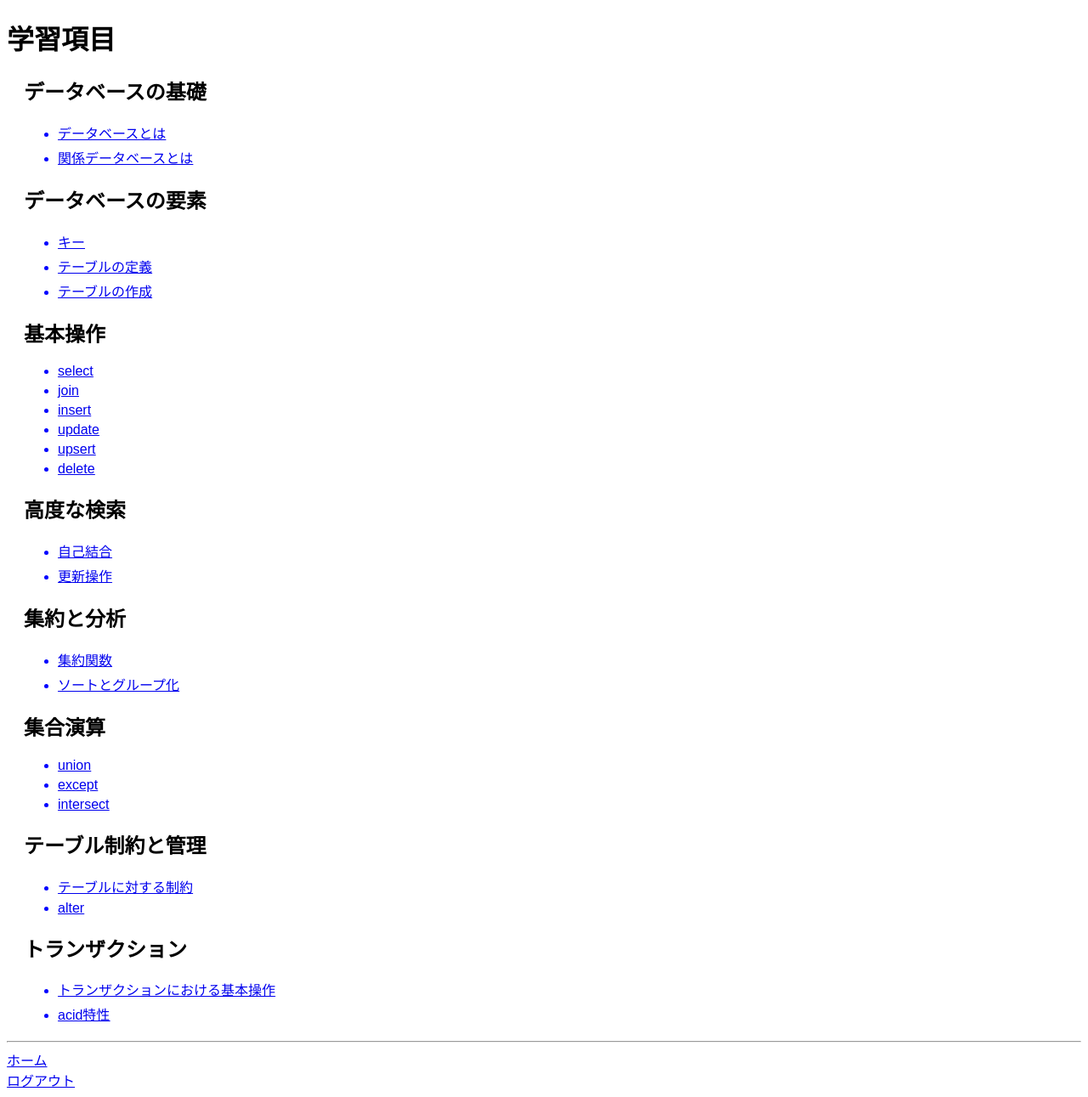
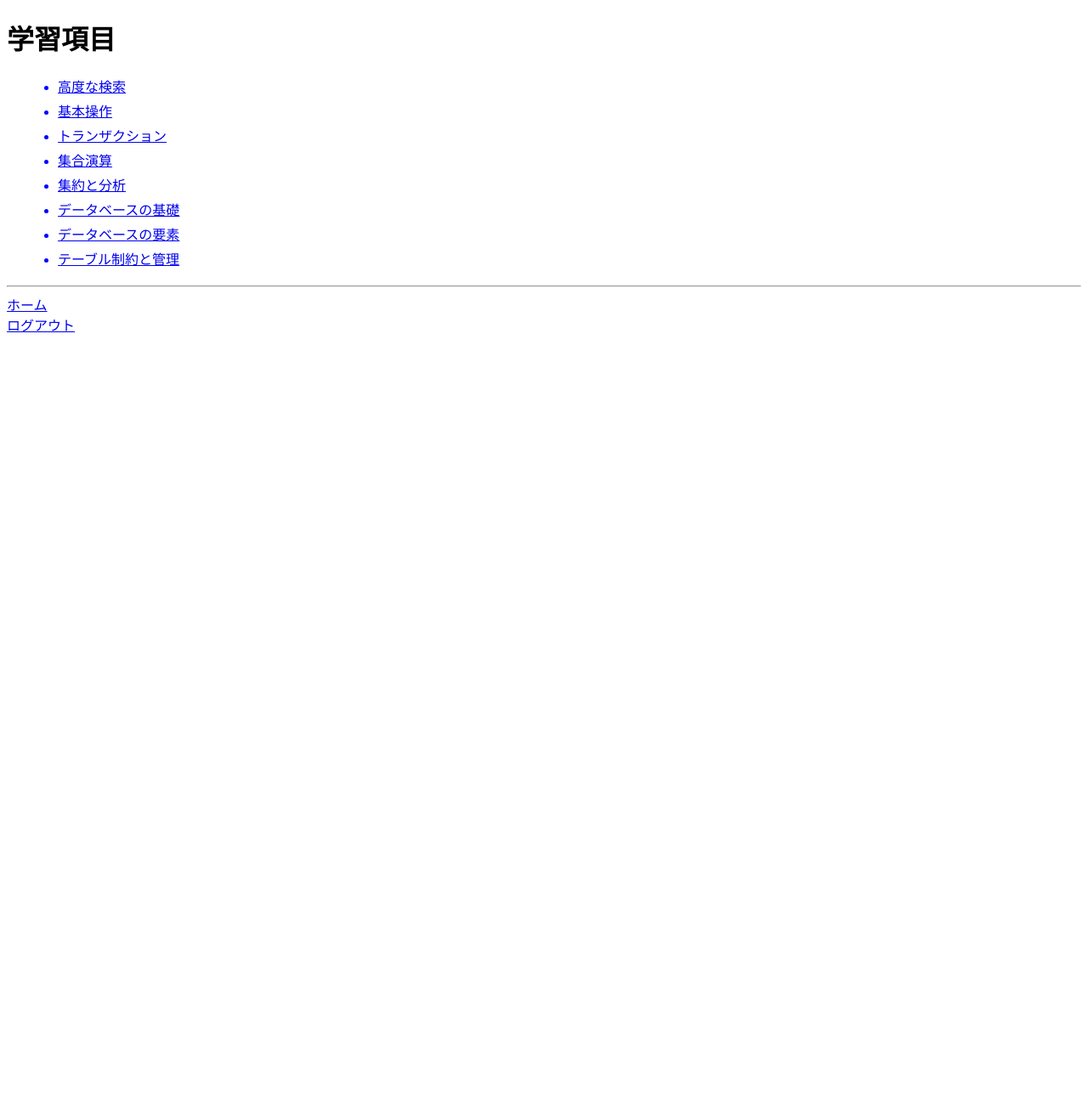
Before and after one commit to mogamigawa-program/graduation_reserch, a Flask app: page /index in a window 1280 px wide. Shown: the whole page at 85% size. After the commit the page ends 391 px from the top, so only its background shows below. Run offline with Flask 3, Linux system fonts and the light colour scheme; the visitor is signed in with stand-in values (Sample User, id 1); parts of the project's set-up code (start-up, migrations or seed data) failed here and were passed over.

Commit message:
indexを完成させた。ただし、まだCSSは変えてないので要変更項目。また、全体のURLも整理してまとめてindexに反映させる必要がある。

```diff
--- a/flask/app/app.py
+++ b/flask/app/app.py
@@ -60,121 +60,128 @@ def check_login():
 @app.route("/index")
 def main():
     index_item = {
-        "データベースの基礎": ["データベースとは", "関係データベースとは"],
-        "データベースの要素": ["キー", "テーブルの定義", "テーブルの作成"],
-        "基本操作": ["select", "join", "insert", "update", "upsert", "delete"],
-        "高度な検索": ["自己結合", "更新操作"],
-        "集約と分析": ["集約関数", "ソートとグループ化"],
-        "集合演算": ["union", "except", "intersect"],
-        "テーブル制約と管理": ["テーブルに対する制約", "alter"],
-        "トランザクション": ["トランザクションにおける基本操作", "acid特性"]
+        "データベースの基礎",
+        "データベースの要素",
+        "基本操作",
+        "高度な検索",
+        "集約と分析",
+        "集合演算",
+        "テーブル制約と管理",
+        "トランザクション"
     }
     return render_template('index_main.html', title="学習項目", index_item=index_item)
 
 @app.route("/index/<item>")
 def index_item(item):
-    data_index = {
-        "データベースの基礎": ["データベースとは", "関係データベースとは"],
-        "データベースの要素": ["キー", "テーブルの定義", "テーブルの作成"],
-        "基本操作": ["select", "join", "insert", "update", "upsert", "delete"],
-        "高度な検索": ["自己結合", "更新操作"],
-        "集約と分析": ["集約関数", "ソートとグループ化"],
-        "集合演算": ["union", "except", "intersect"],
-        "テーブル制約と管理": ["テーブルに対する制約", "alter"],
-        "トランザクション": ["トランザクションにおける基本操作", "acid特性"]
-    }
-    data_item={
-        "データベースとは": [
-            {"name": "データベースとは", "url": ""}
-        ],
-        "関係データベースとは": [
-            {"name": "関係データベースとは", "url": ""}
-        ],
-        "キー": [
-            {"name": "キー", "url": ""}
-        ],
-        "テーブルの定義": [
-            {"name": "テーブルの定義", "url": ""}
-        ],
-        "テーブルの作成": [
-            {"name": "テーブルの作成", "url": ""}
-        ],
-        "select": [
-            {"name": "単一条件", "url": "/basic/select/single"},
-            {"name": "複数条件", "url": "/basic/select/multiple"}
-        ],
-        "join": [
-            {"name": "cross", "url": "/cross_join_study"},
-            {"name": "inner", "url": "/inner_join_study"},
-            {"name": "left", "url": "/left_outer_join_study"},
-            {"name": "right", "url": "/right_outer_join_study"},
-            {"name": "3つのテーブルの結合", "url": "/multiple_table_join_study"}
-        ],
-        "insert": [
-            {"name": "挿入", "url": "/basic/insert/insert"},
-            {"name": "select文を利用したデータの挿入", "url": "/basic/insert/select-insert"}
-        ],
-        "update": [
-            {"name": "一つのカラム一つの条件", "url": "/basic/update/single-column"},
-            {"name": "二つのカラム一つの条件", "url": "/basic/update/two-columns"},
-            {"name": "全レコード更新、計算", "url": "/basic/update/all-records"},
-            {"name": "join", "url": "/basic/update/join"}
-        ],
-        "upsert": [
-            {"name": "replace構文", "url": "/basic/upsert/replace"},
-            {"name": "insert on duplicate key update", "url": "/basic/upsert/duplicate-key"}
-        ],
-        "delete": [
-            {"name": "単一条件", "url": "/basic/delete/single-condition"},
-            {"name": "複数条件", "url": "/basic/delete/multiple-conditions"},
-            {"name": "全レコード削除", "url": "/basic/delete/all-records"},
-            {"name": "共通なタプルの削除", "url": "/basic/delete/shared-tuple"}
-        ],
-        "自己結合": [
-            {"name": "self join", "url": "/advanced/self-join"}
-        ],
-        "更新操作": [
-            {"name": "副問い合わせを用いた更新", "url": "/advanced/update/subquery"},
-            {"name": "副問い合わせを用いた挿入", "url": "/advanced/insert/subquery"},
-            {"name": "副問い合わせを用いた削除", "url": "/advanced/delete/subquery"}
-        ],
-        "集約関数": [
-            {"name": "count", "url": "/aggregation/count"},
-            {"name": "sum", "url": "/aggregation/sum"},
-            {"name": "avg", "url": "/aggregation/avg"},
-            {"name": "min", "url": "/aggregation/min"},
-            {"name": "max", "url": "/aggregation/max"}
-        ],
-        "ソートとグループ化": [
-            {"name": "order by", "url": "/aggregation/order-by"},
-            {"name": "group by", "url": "/aggregation/group-by"},
-            {"name": "having", "url": "/aggregation/having"}
-        ],
-        "テーブルに対する制約": [
-            {"name": "主キー", "url": "/constraints/primary-key"},
-            {"name": "一意性制約", "url": "/constraints/unique"},
-            {"name": "NOT NULL制約", "url": "/constraints/not-null"},
-            {"name": "外部キー制約", "url": "/constraints/foreign-key"},
-            {"name": "DEFAULT値", "url": "/constraints/default"}
-        ],
-        "alter": [
-            {"name": "カラムの追加", "url": "/table-management/alter/add-column"},
-            {"name": "カラムの削除", "url": "/table-management/alter/drop-column"},
-            {"name": "カラムの変更", "url": "/table-management/alter/modify-column"},
-            {"name": "制約の追加", "url": "/table-management/alter/add-constraint"},
-            {"name": "制約の削除", "url": "/table-management/alter/drop-constraint"},
-            {"name": "制約の変更", "url": "/table-management/alter/modify-constraint"}
-        ],
-        "トランザクションにおける基本操作": [
-            {"name": "start→commit or rollback", "url": "/transaction/basic-operations"}
-        ],
-        "acid特性": [
-            {"name": "原始性", "url": "/transaction/acid/atomicity"}
-        ]
-    }
-
-    index_item = data[item]
-    return render_template('index_main.html', title=item, index_item=index_item)
+    flag = request.args.get('flag')
+    try:
+        if flag == "normal":
+            normal_index_item = {
+            "データベースの基礎": ["データベースとは", "関係データベースとは"],
+            "データベースの要素": ["キー", "テーブルの定義", "テーブルの作成"],
+            "基本操作": ["select", "join", "insert", "update", "upsert", "delete"],
+            "高度な検索": ["自己結合", "更新操作"],
+            "集約と分析": ["集約関数", "ソートとグループ化"],
+            "集合演算": ["union", "except", "intersect"],
+            "テーブル制約と管理": ["テーブルに対する制約", "alter"],
+            "トランザクション": ["トランザクションにおける基本操作", "acid特性"]
+        }
+            index_item = normal_index_item[item]
+            return render_template('index_main.html', title=item, normal_index_item=index_item)
+        if flag == "min":
+            min_index_item = {
+                "データベースとは": [
+                    {"name": "データベースとは", "url": ""}
+            ],
+            "関係データベースとは": [
+                {"name": "関係データベースとは", "url": ""}
+            ],
+            "キー": [
+                {"name": "キー", "url": ""}
+            ],
+            "テーブルの定義": [
+                {"name": "テーブルの定義", "url": ""}
+            ],
+            "テーブルの作成": [
+                {"name": "テーブルの作成", "url": ""}
+            ],
+            "select": [
+                {"name": "単一条件", "url": "/basic/select/single"},
+                {"name": "複数条件", "url": "/basic/select/multiple"}
+            ],
+            "join": [
+                {"name": "cross", "url": "/cross_join_study"},
+                {"name": "inner", "url": "/inner_join_study"},
+                {"name": "left", "url": "/left_outer_join_study"},
+                {"name": "right", "url": "/right_outer_join_study"},
+                {"name": "3つのテーブルの結合", "url": "/multiple_table_join_study"}
+            ],
+            "insert": [
+                {"name": "挿入", "url": "/basic/insert/insert"},
+                {"name": "select文を利用したデータの挿入", "url": "/basic/insert/select-insert"}
+            ],
+            "update": [
+                {"name": "一つのカラム一つの条件", "url": "/basic/update/single-column"},
+                {"name": "二つのカラム一つの条件", "url": "/basic/update/two-columns"},
+                {"name": "全レコード更新、計算", "url": "/basic/update/all-records"},
+                {"name": "join", "url": "/basic/update/join"}
+            ],
+            "upsert": [
+                {"name": "replace構文", "url": "/basic/upsert/replace"},
+                {"name": "insert on duplicate key update", "url": "/basic/upsert/duplicate-key"}
+            ],
+            "delete": [
+                {"name": "単一条件", "url": "/basic/delete/single-condition"},
+                {"name": "複数条件", "url": "/basic/delete/multiple-conditions"},
+                {"name": "全レコード削除", "url": "/basic/delete/all-records"},
+                {"name": "共通なタプルの削除", "url": "/basic/delete/shared-tuple"}
+            ],
+            "自己結合": [
+                {"name": "self join", "url": "/advanced/self-join"}
+            ],
+            "更新操作": [
+                {"name": "副問い合わせを用いた更新", "url": "/advanced/update/subquery"},
+                {"name": "副問い合わせを用いた挿入", "url": "/advanced/insert/subquery"},
+                {"name": "副問い合わせを用いた削除", "url": "/advanced/delete/subquery"}
+            ],
+            "集約関数": [
+                {"name": "count", "url": "/aggregation/count"},
+                {"name": "sum", "url": "/aggregation/sum"},
+                {"name": "avg", "url": "/aggregation/avg"},
+                {"name": "min", "url": "/aggregation/min"},
+                {"name": "max", "url": "/aggregation/max"}
+            ],
+            "ソートとグループ化": [
+                {"name": "order by", "url": "/aggregation/order-by"},
+                {"name": "group by", "url": "/aggregation/group-by"},
+                {"name": "having", "url": "/aggregation/having"}
+            ],
+            "テーブルに対する制約": [
+                {"name": "主キー", "url": "/constraints/primary-key"},
+                {"name": "一意性制約", "url": "/constraints/unique"},
+                {"name": "NOT NULL制約", "url": "/constraints/not-null"},
+                {"name": "外部キー制約", "url": "/constraints/foreign-key"},
+                {"name": "DEFAULT値", "url": "/constraints/default"}
+            ],
+            "alter": [
+                {"name": "カラムの追加", "url": "/table-management/alter/add-column"},
+                {"name": "カラムの削除", "url": "/table-management/alter/drop-column"},
+                {"name": "カラムの変更", "url": "/table-management/alter/modify-column"},
+                {"name": "制約の追加", "url": "/table-management/alter/add-constraint"},
+                {"name": "制約の削除", "url": "/table-management/alter/drop-constraint"},
+                {"name": "制約の変更", "url": "/table-management/alter/modify-constraint"}
+            ],
+            "トランザクションにおける基本操作": [
+                {"name": "start→commit or rollback", "url": "/transaction/basic-operations"}
+            ],
+            "acid特性": [
+                {"name": "原始性", "url": "/transaction/acid/atomicity"}
+            ]
+        }
+        index_item = min_index_item[item]
+        return render_template('index_main.html', title=item, min_index_item=index_item)
+    except Exception as e:
+        return render_template('error.html', title="エラー", error_message=e)
 
 #「/hello」へアクセスがあった場合に、「hello.html」を返す
 @app.route('/hello')
--- a/flask/app/templates/index_main.html
+++ b/flask/app/templates/index_main.html
@@ -13,32 +13,31 @@
 <body>
     <h1>{{ title }}</h1>
     <div class="menu">
-        {% for category, items in index_item.items() %}
-            {% if items[0] is mapping and 'url' in items[0] %}
-                <!-- URLを持つアイテムの場合、リストのみ表示 -->
+        {% if index_item %}
         <ul>
-                    {% for item in items %}
+            {% for item in index_item %}
                 <li class="menu-item">
-                            {% if item['url'] %}
-                                <a href="{{ item['url'] }}">{{ item['name'] }}</a>
-                            {% else %}
-                                {{ item['name'] }}
-                            {% endif %}
+                    <a href="/index/{{ item }}?flag=normal">{{ item }}</a>
                 </li>
             {% endfor %}
         </ul>
-            {% else %}
-                <!-- URLを持たないアイテムの場合、h2とリストを表示 -->
-                <h2>{{ category }}</h2>
+        {% elif normal_index_item %}
         <ul>
-                    {% for item in items %}
+            {% for item in normal_index_item %}
                 <li class="menu-item">
-                            <a href="{{ url_for('index_item', item=item) }}">{{ item }}</a>
+                    <a href="/index/{{ item }}?flag=min">{{ item }}</a>
+                </li>
+            {% endfor %}
+        </ul>
+        {% elif min_index_item %}
+        <ul>
+            {% for item in min_index_item %}
+                <li class="menu-item">
+                    <a href="{{ item['url'] }}">{{ item['name'] }}</a>
                 </li>
             {% endfor %}
         </ul>
         {% endif %}
-        {% endfor %}
     </div>
 
     <hr>
```
Lines whose indentation alone changed are shown as unchanged.
